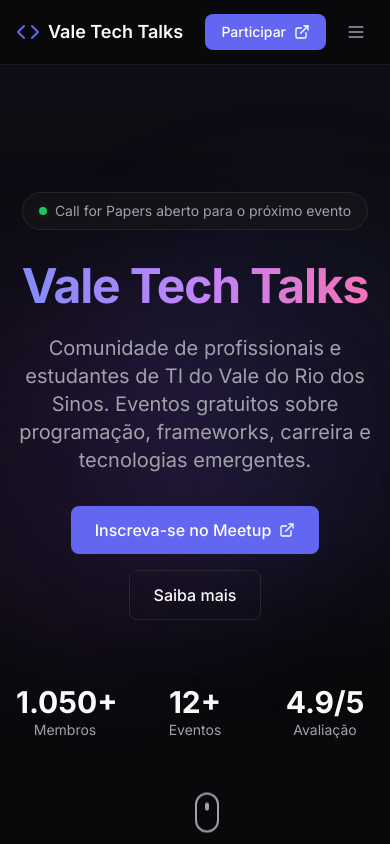
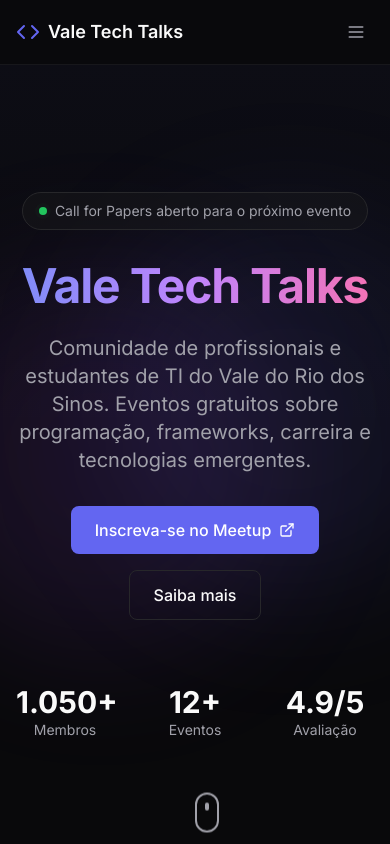
Before and after one commit to valetechtalks/vale-tech-talks, a Next.js app: page / in a window 390 px wide. Shown: the top 844 px of the page. Built offline with nearby package versions, Linux system fonts and the light colour scheme.

Commit message:
Only show participar button to lg viewport

```diff
--- a/src/app/(home)/components/Navbar.tsx
+++ b/src/app/(home)/components/Navbar.tsx
@@ -40,7 +40,7 @@ export function Navbar() {
               href="https://www.meetup.com/valetechtalks/"
               target="_blank"
               rel="noopener noreferrer"
-              className="inline-flex items-center gap-2 rounded-lg bg-accent px-4 py-2 text-sm font-medium text-white hover:bg-accent/90 transition-colors"
+              className="hidden lg:inline-flex items-center gap-2 rounded-lg bg-accent px-4 py-2 text-sm font-medium text-white hover:bg-accent/90 transition-colors"
             >
               Participar
               <ExternalLink className="h-4 w-4" />
```
